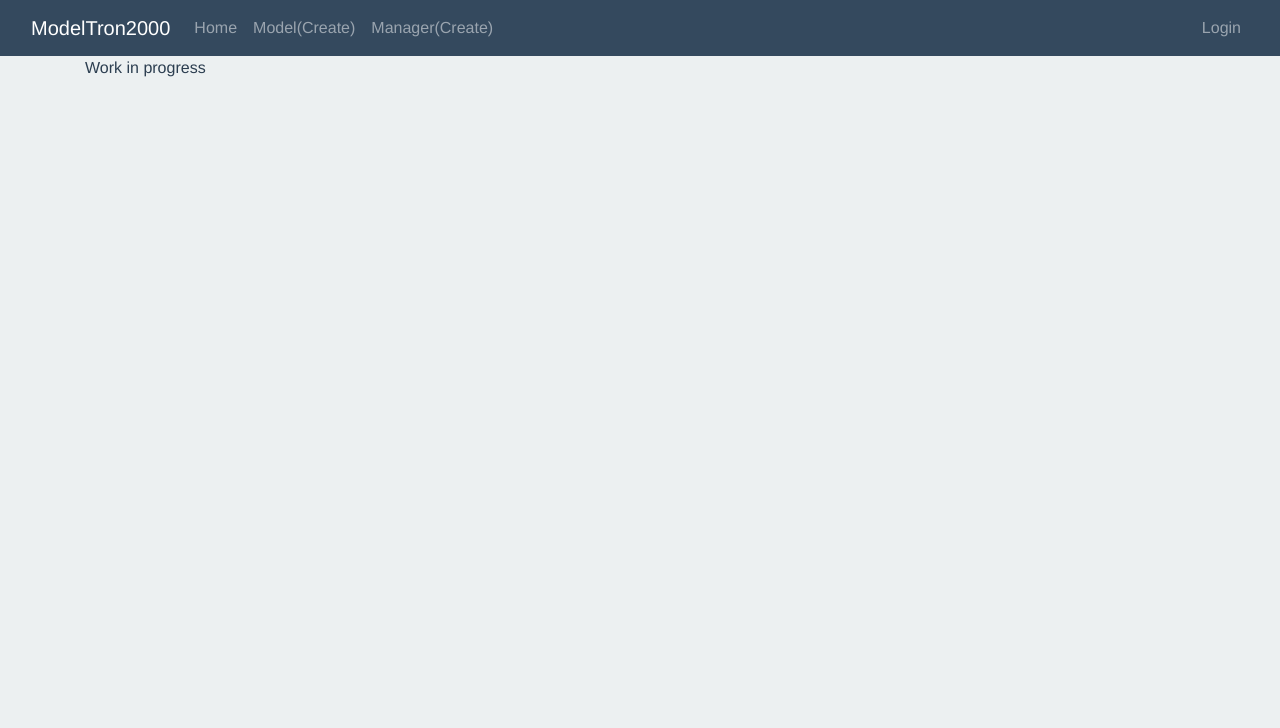
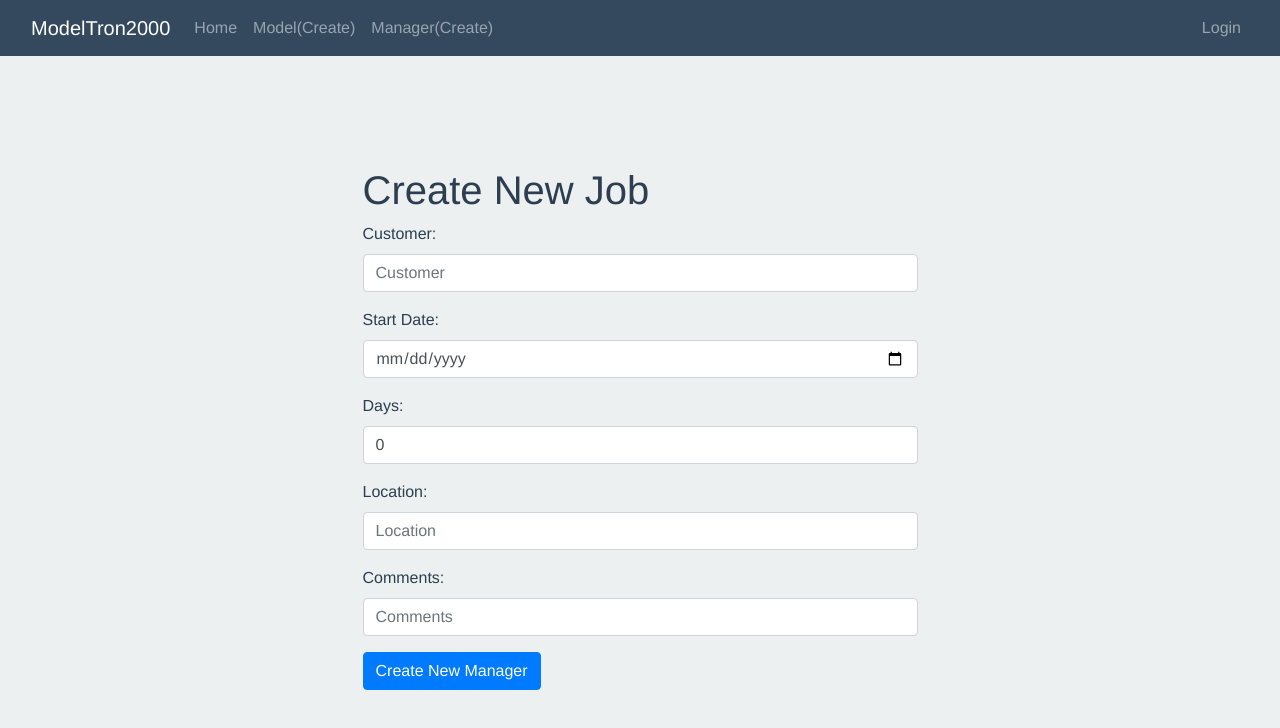
Before and after one commit to laukvalitet/GUI_assignment3, a Vue app in the folder web-app/: page /Job in a window 1280 px wide. Shown: the top 728 px of the page. Built offline with nearby package versions, Linux system fonts and the light colour scheme.

Commit message:
Can now create job

```diff
--- a/web-app/src/components/CreateJob.vue
+++ b/web-app/src/components/CreateJob.vue
@@ -1,7 +1,84 @@
 <template>
-    <p>Work in progress</p>
+    <div class="d-flex flex-column w-100 h-100 align-items-center justify-content-center">
+        <h1 class="w-50">Create New Job</h1>
+        <form class="w-50" @submit.prevent="handleSubmit">
+            <div class="form-group">
+                <label for="customer">Customer:</label>
+                <input
+                    type="text"
+                    class="form-control"
+                    name="customer"
+                    placeholder="Customer"
+                    v-model="job.customer"
+                />
+            </div>
+            <div class="form-group">
+                <label for="startDate">Start Date:</label>
+                <input type="date" class="form-control" name="startDate" v-model="job.startDate" />
+            </div>
+            <div class="form-group">
+                <label for="days">Days:</label>
+                <input
+                    type="number"
+                    class="form-control"
+                    name="days"
+                    v-model="job.days"
+                />
+            </div>
+            <div class="form-group">
+                <label for="location">Location:</label>
+                <input
+                    type="text"
+                    class="form-control"
+                    name="location"
+                    placeholder="Location"
+                    v-model="job.location"
+                />
+            </div>
+            <div class="form-group">
+                <label for="comments">Comments:</label>
+                <input
+                    type="text"
+                    class="form-control"
+                    name="comments"
+                    placeholder="Comments"
+                    v-model="job.comments"
+                />
+                <small class="text-danger" v-if="failed">Creation failed</small>
+            </div>
+            <button class="btn btn-primary" type="submit">Create New Manager</button>
+        </form>
+    </div>
 </template>
 
 <script>
-export default {};
+import { post } from "@/shared/fetch";
+import router from "@/router";
+
+export default {
+    data() {
+        return {
+            job: {
+                customer: "",
+                startDate: "",
+                days: 0,
+                location: "",
+                comments: "",
+            },
+            failed: false,
+        };
+    },
+    methods: {
+        async handleSubmit() {
+            this.job.days = parseInt(this.job.days);
+            let response = await post("api/Jobs", this.job);
+            if (response.status === 201) {
+                this.failed = false;
+                router.push({ name: "Home" });
+            } else {
+                this.failed = true;
+            }
+        },
+    },
+};
 </script>
```
